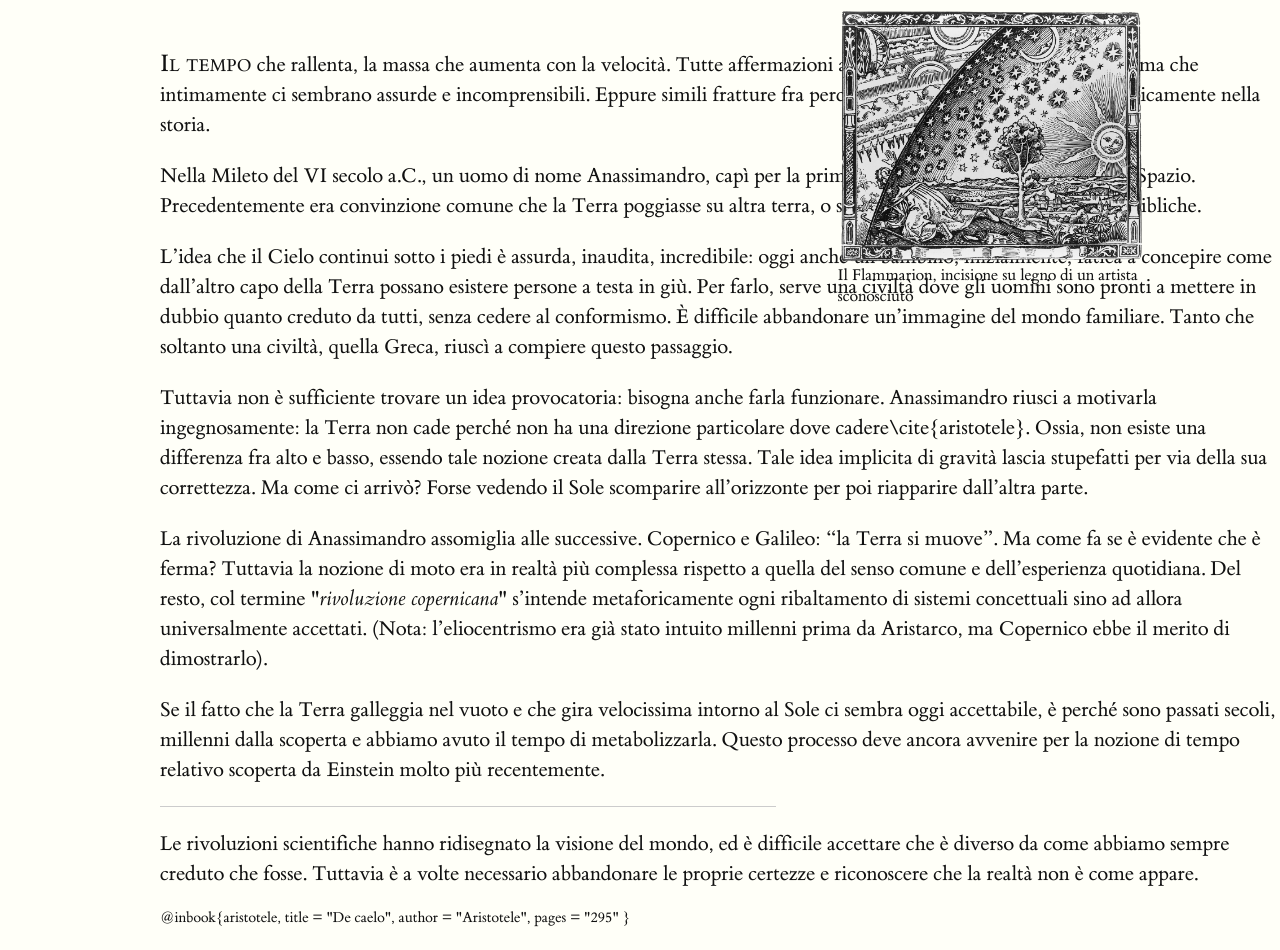
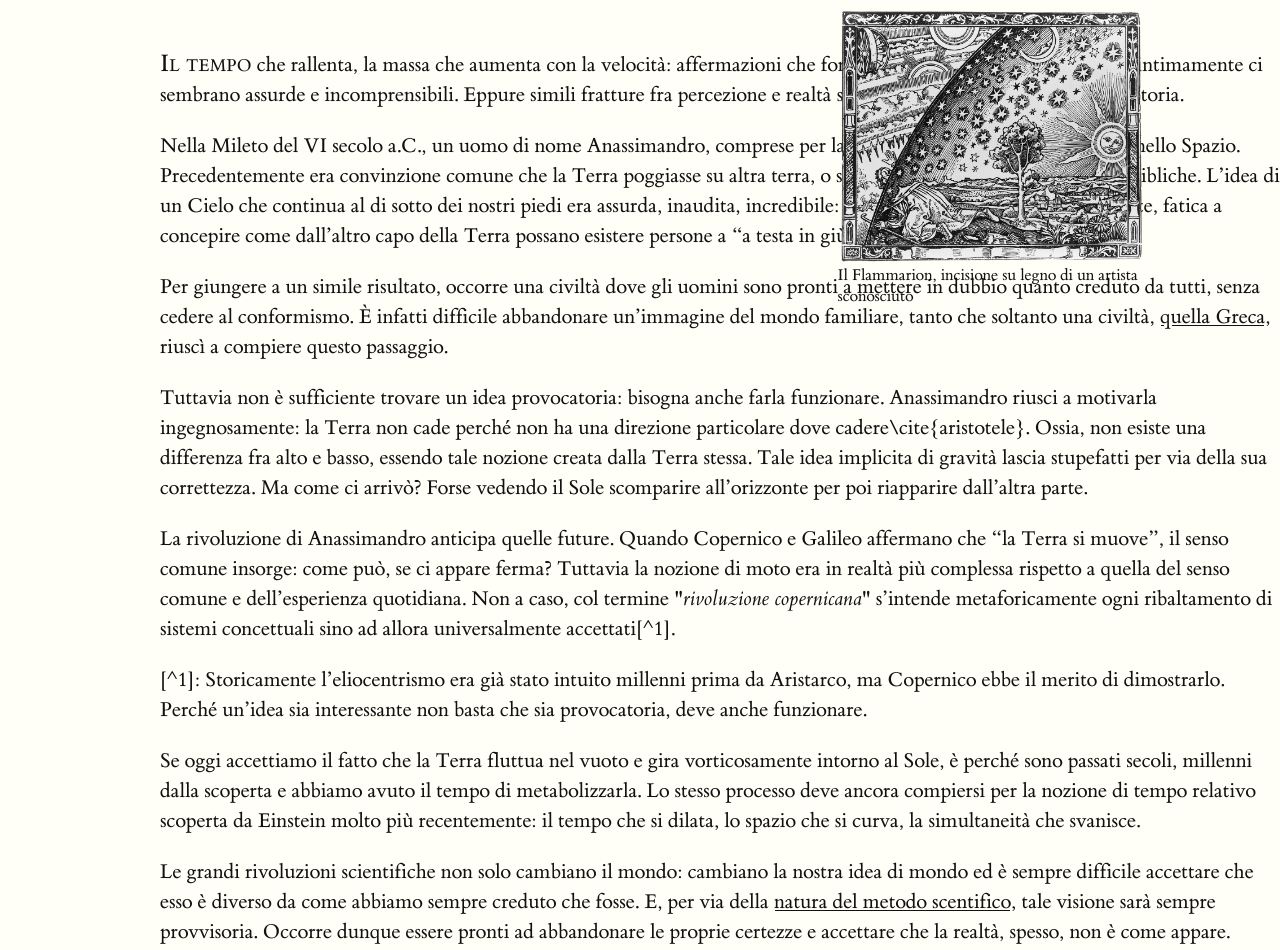
Before and after one commit to parry84/parry84.github.io, a Gatsby site: page /notes/reale in a window 1280 px wide. Shown: the part 284-1234 px from the top of the page. Built offline with nearby package versions, Linux system fonts and the light colour scheme; Gatsby itself is replaced by a stand-in of ours; a web font is replaced by a local one.

Commit message:
💬 update note about reality

```diff
--- a/src/notes/reale.md
+++ b/src/notes/reale.md
@@ -12,28 +12,26 @@ caption: Il Flammarion, incisione su legno di un artista sconosciuto
 
 ##
 
-<span class="newthought">Il tempo</span> che rallenta, la massa che aumenta con la velocità. Tutte affermazioni a cui magari crediamo sulla fiducia, ma che intimamente ci sembrano assurde e incomprensibili. Eppure simili fratture fra percezione e realtà si sono verificate ciclicamente nella storia.
+<span class="newthought">Il tempo</span> che rallenta, la massa che aumenta con la velocità: affermazioni che forse accettiamo sulla fiducia, ma che intimamente ci sembrano assurde e incomprensibili. Eppure simili fratture fra percezione e realtà si sono verificate ciclicamente nella storia.
 
-Nella Mileto del VI secolo a.C., un uomo di nome Anassimandro, capì per la prima volta che la Terra galleggia nello Spazio. Precedentemente era convinzione comune che la Terra poggiasse su altra terra, o su enormi tartarughe, o su colonne bibliche.
+Nella Mileto del VI secolo a.C., un uomo di nome Anassimandro, comprese per la prima volta che la Terra galleggia nello Spazio. Precedentemente era convinzione comune che la Terra poggiasse su altra terra, o su enormi tartarughe, o su colonne bibliche. L’idea di un Cielo che continua al di sotto dei nostri piedi era assurda, inaudita, incredibile: anche oggi un bambino, inizialmente, fatica a concepire come dall’altro capo della Terra possano esistere persone a “a testa in giù”.
 
-L’idea che il Cielo continui sotto i piedi è assurda, inaudita, incredibile: oggi anche un bambino, inizialmente, fatica a concepire come dall’altro capo della Terra possano esistere persone a testa in giù. Per farlo, serve una civiltà dove gli uomini sono pronti a mettere in dubbio quanto creduto da tutti, senza cedere al conformismo. È difficile abbandonare un’immagine del mondo familiare. Tanto che soltanto una civiltà, quella Greca, riuscì a compiere questo passaggio.
+Per giungere a un simile risultato, occorre una civiltà dove gli uomini sono pronti a mettere in dubbio quanto creduto da tutti, senza cedere al conformismo. È infatti difficile abbandonare un’immagine del mondo familiare, tanto che soltanto una civiltà, [quella Greca](/notes/occidente/), riuscì a compiere questo passaggio.
 
 Tuttavia non è sufficiente trovare un idea provocatoria: bisogna anche farla funzionare. Anassimandro riusci a motivarla ingegnosamente: la Terra non cade perché non ha una direzione particolare dove cadere\cite{aristotele}. Ossia, non esiste una differenza fra alto e basso, essendo tale nozione creata dalla Terra stessa. Tale idea implicita di gravità lascia stupefatti per via della sua correttezza. Ma come ci arrivò? Forse vedendo il Sole scomparire all’orizzonte per poi riapparire dall’altra parte.
 
-La rivoluzione di Anassimandro assomiglia alle successive. Copernico e Galileo: “la Terra si muove”. Ma come fa se è evidente che è ferma? Tuttavia la nozione di moto era in realtà più complessa rispetto a quella del senso comune e dell’esperienza quotidiana. Del resto, col termine "_rivoluzione copernicana_" s’intende metaforicamente ogni ribaltamento di sistemi concettuali sino ad allora universalmente accettati.
-(Nota: l’eliocentrismo era già stato intuito millenni prima da Aristarco, ma Copernico ebbe il merito di dimostrarlo).
+La rivoluzione di Anassimandro anticipa quelle future. Quando Copernico e Galileo affermano che “la Terra si muove”, il senso comune insorge: come può, se ci appare ferma? Tuttavia la nozione di moto era in realtà più complessa rispetto a quella del senso comune e dell’esperienza quotidiana. Non a caso, col termine "_rivoluzione copernicana_" s’intende metaforicamente ogni ribaltamento di sistemi concettuali sino ad allora universalmente accettati[^1].
 
-Se il fatto che la Terra galleggia nel vuoto e che gira velocissima intorno al Sole ci sembra oggi accettabile, è perché sono passati secoli, millenni dalla scoperta e abbiamo avuto il tempo di metabolizzarla. Questo processo deve ancora avvenire per la nozione di tempo relativo scoperta da Einstein molto più recentemente.
+[^1]: Storicamente l’eliocentrismo era già stato intuito millenni prima da Aristarco, ma Copernico ebbe il merito di dimostrarlo. Perché un’idea sia interessante non basta che sia provocatoria, deve anche funzionare.
 
----
+Se oggi accettiamo il fatto che la Terra fluttua nel vuoto e gira vorticosamente intorno al Sole, è perché sono passati secoli, millenni dalla scoperta e abbiamo avuto il tempo di metabolizzarla. Lo stesso processo deve ancora compiersi per la nozione di tempo relativo scoperta da Einstein molto più recentemente: il tempo che si dilata, lo spazio che si curva, la simultaneità che svanisce.
 
-Le rivoluzioni scientifiche hanno ridisegnato la visione del mondo, ed è difficile accettare che è diverso da come abbiamo sempre creduto che fosse.
-Tuttavia è a volte necessario abbandonare le proprie certezze e riconoscere che la realtà non è come appare.
+Le grandi rivoluzioni scientifiche non solo cambiano il mondo: cambiano la nostra idea di mondo ed è sempre difficile accettare che esso è diverso da come abbiamo sempre creduto che fosse. E, per via della [natura del metodo scentifico](/notes/epistemologia/), tale visione sarà sempre provvisoria. Occorre dunque essere pronti ad abbandonare le proprie certezze e accettare che la realtà, spesso, non è come appare.
 
 <bibliography>
 @inbook{aristotele,
-title = "De caelo",
-author = "Aristotele",
-pages = "295"
+  title = "De caelo",
+  author = "Aristotele",
+  pages = "295"
 }
 <bibliography>
```
